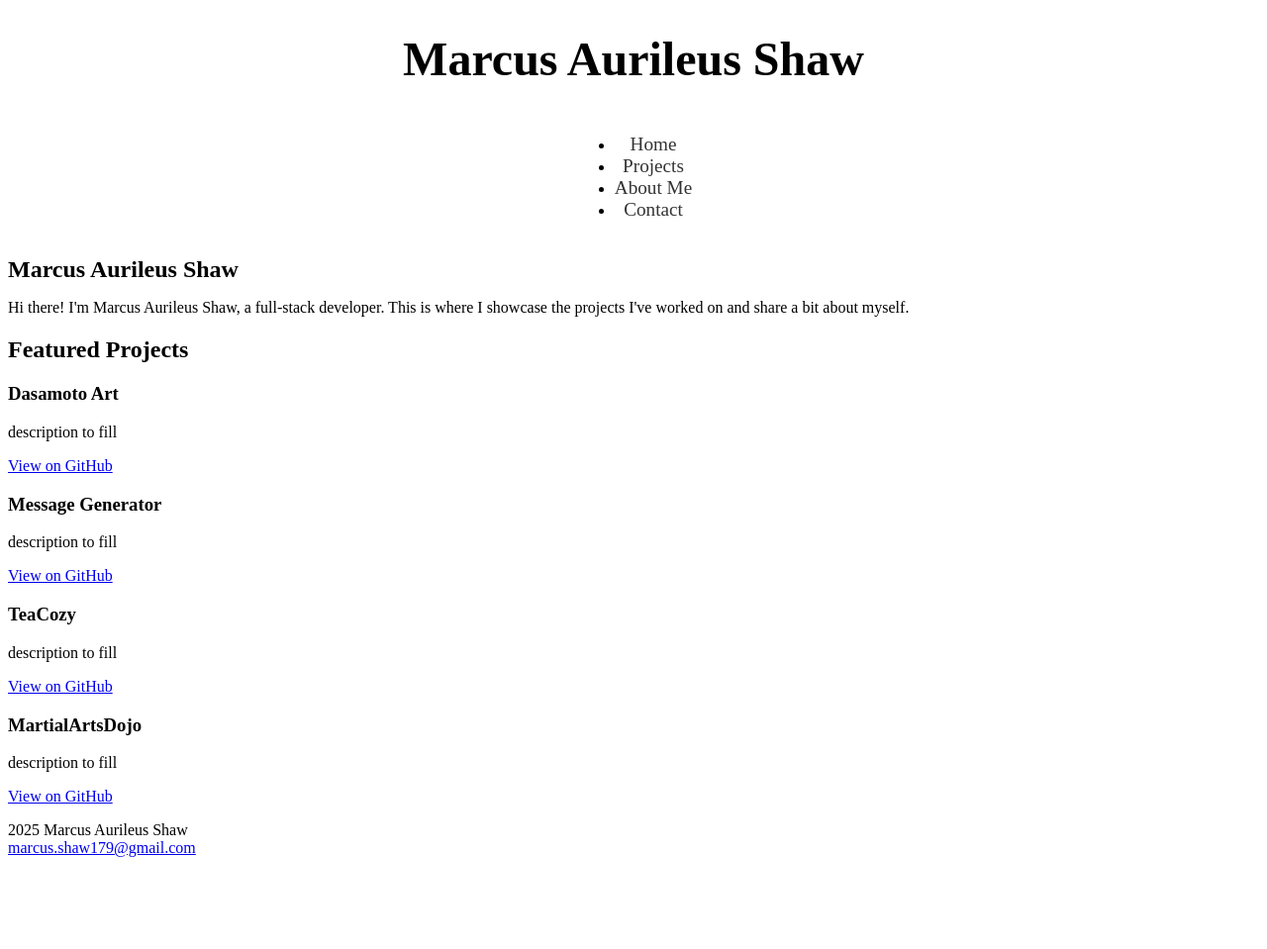
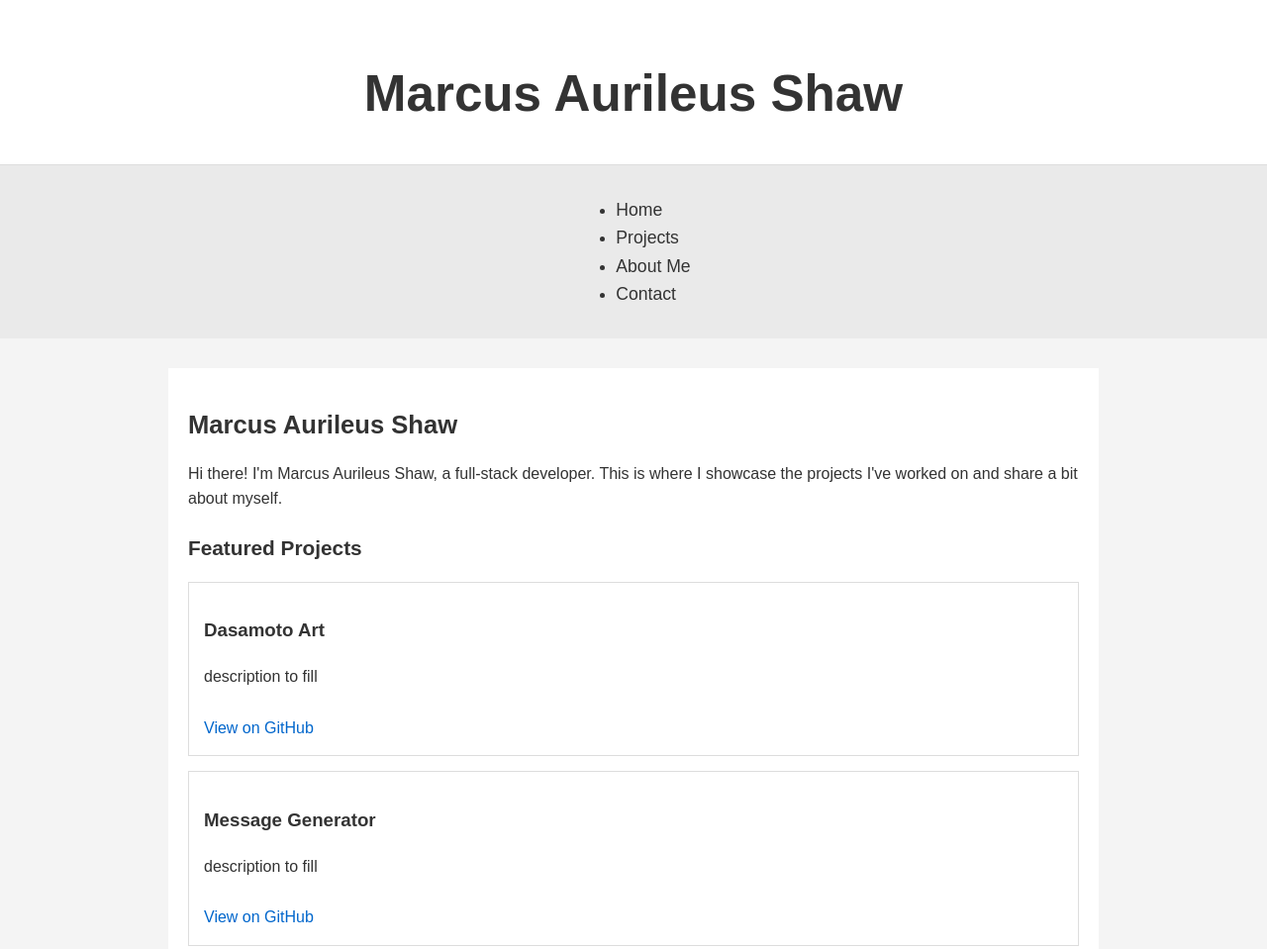
Before and after one commit to Marcusshaw179/PortfolioWebsite, a plain HTML site: page index.html in a window 1280 px wide. Shown: the top 959 px of the page at 99% size. Before the commit the page ends 882 px from the top, so only its background shows below. Drawn offline with Linux system fonts and the light colour scheme.

Commit message:
css styling basics

```diff
--- a/css/style.css
+++ b/css/style.css
@@ -1,42 +1,96 @@
+
 body {
+    font-family: Arial, Helvetica, sans-serif;
+    margin: 0;
+    padding: 0;
+    line-height: 1.6;
+    background-color: #f4f4f4;
+    color: #333;
+}
 
-}
 
 header {
     text-align: center;
     font-size: 2em;
     font-weight: bold;
-    margin-top: 20px;
+    padding: 20px 0;
+    background-color: #ffffff;
+    border-bottom: 1px solid #ddd;
 }
-h1 {
-    font-size: 1.5em;
-}
+
+
 nav {
     display: flex;
-    flex-direction: row;
-    margin: 20px;
     justify-content: center;
-    align-items: center;
-    gap: 1rem;
-    text-align: center;
+    gap: 1.5rem;
+    padding: 15px 0;
+    background-color: #eaeaea;
 }
 
 nav a {
-    font-size: 1.2em;
-    text-align: center;
     text-decoration: none;
+    font-size: 1.1em;
     color: #333;
 }
 
-nav button {
-    font-size: 1.15rem;
-    padding: 0.6rem 1.2rem;
-    border-radius: 8px;
-    border: 1px solid #ccc;
-    background: #f5f5f5;
-    cursor: pointer;
+nav a:hover {
+    text-decoration: underline;
 }
 
-nav button:active {
-    transform: translateY(1px);
+
+main {
+    max-width: 900px;
+    margin: 30px auto;
+    padding: 20px;
+    background-color: #ffffff;
 }
+
+
+h1 {
+    font-size: 1.6em;
+    margin-bottom: 10px;
+}
+
+h2 {
+    font-size: 1.3em;
+    margin-top: 20px;
+}
+
+
+.project {
+    border: 1px solid #ddd;
+    padding: 15px;
+    margin-top: 15px;
+}
+
+.project a {
+    display: inline-block;
+    margin-top: 10px;
+    color: #0066cc;
+    text-decoration: none;
+}
+
+.project a:hover {
+    text-decoration: underline;
+}
+
+
+footer {
+    text-align: center;
+    padding: 15px 0;
+    background-color: #eaeaea;
+    margin-top: 40px;
+    font-size: 0.9em;
+}
+
+
+@media (max-width: 600px) {
+    nav {
+        flex-direction: column;
+        gap: 0.5rem;
+    }
+
+    main {
+        margin: 15px;
+    }
+}
```
